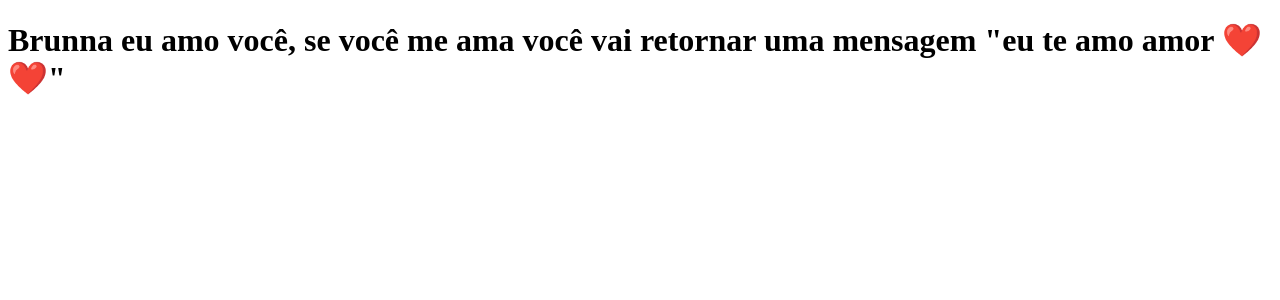
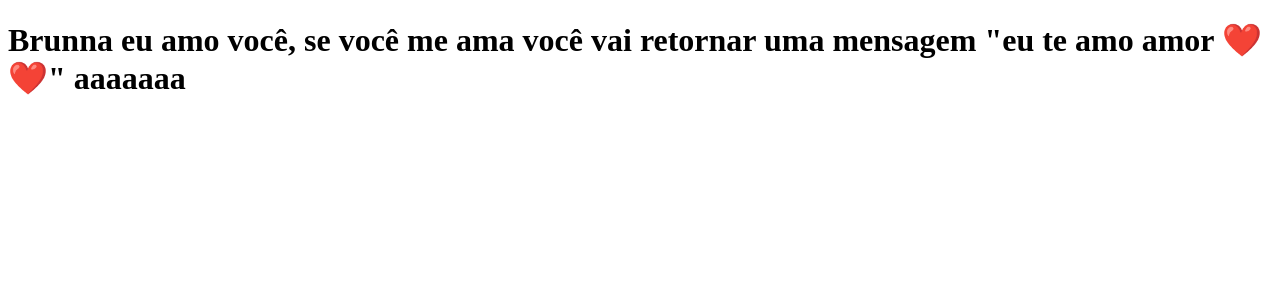
Before and after one commit to NikoTso/Ludus, a Next.js app: page / in a window 1280 px wide. Shown: the top 300 px of the page. Built offline with nearby package versions, Linux system fonts and the light colour scheme.

Commit message:
nova frase

```diff
--- a/pages/index.js
+++ b/pages/index.js
@@ -1,5 +1,5 @@
 function Home() {
-    return <h1>Brunna eu amo você, se você me ama você vai retornar uma mensagem "eu te amo amor ❤️❤️"</h1>
+    return <h1>Brunna eu amo você, se você me ama você vai retornar uma mensagem "eu te amo amor ❤️❤️" aaaaaaa</h1>
 }
 
 export default Home;
```
